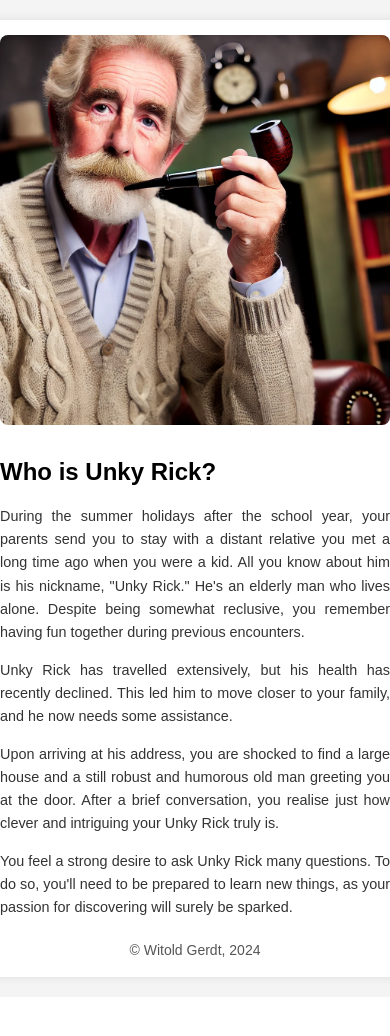
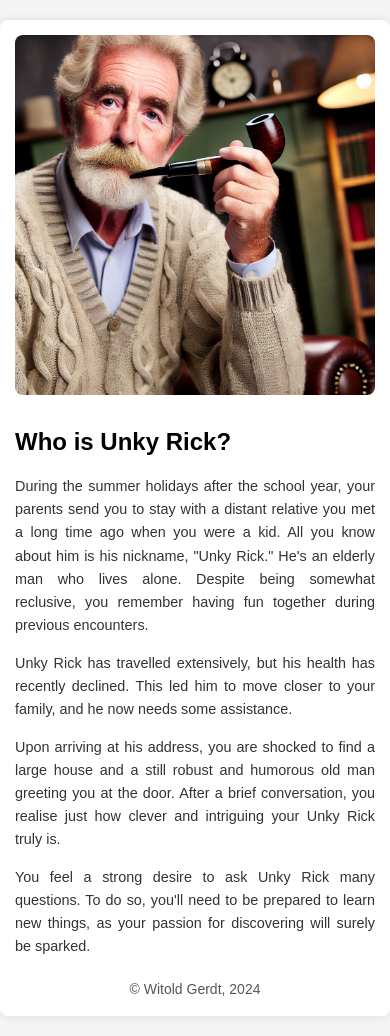
Before and after one commit to witoldgerdt/unky_rick, a Django app: page / in a window 390 px wide. Before the commit the page ends 984 px from the top, so only its background shows below. Run offline with Django 4.2, Linux system fonts and the light colour scheme.

Commit message:
Improve txt for smartphone

```diff
--- a/about/templates/about/home.html
+++ b/about/templates/about/home.html
@@ -18,6 +18,7 @@
             justify-content: center;
             min-height: 100vh;
             line-height: 1.6;
+            overflow-x: hidden; /* Prevent horizontal scrolling */
         }
         .container {
             text-align: center;
@@ -28,6 +29,7 @@
             max-width: 800px;
             width: 100%;
             margin: 20px;
+            box-sizing: border-box; /* Ensure padding is included in the element's total width and height */
         }
         .photo {
             width: 100%;
@@ -38,6 +40,7 @@
             margin: 20px 0;
             text-align: justify;
             hyphens: none;
+            word-wrap: break-word; /* Ensure long words break to the next line */
         }
         .footer {
             margin-top: 20px;
```
